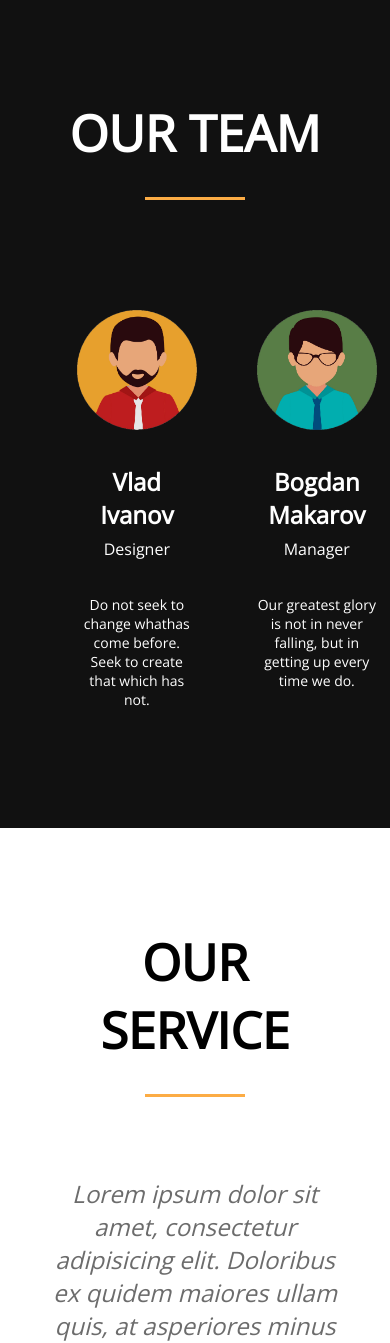
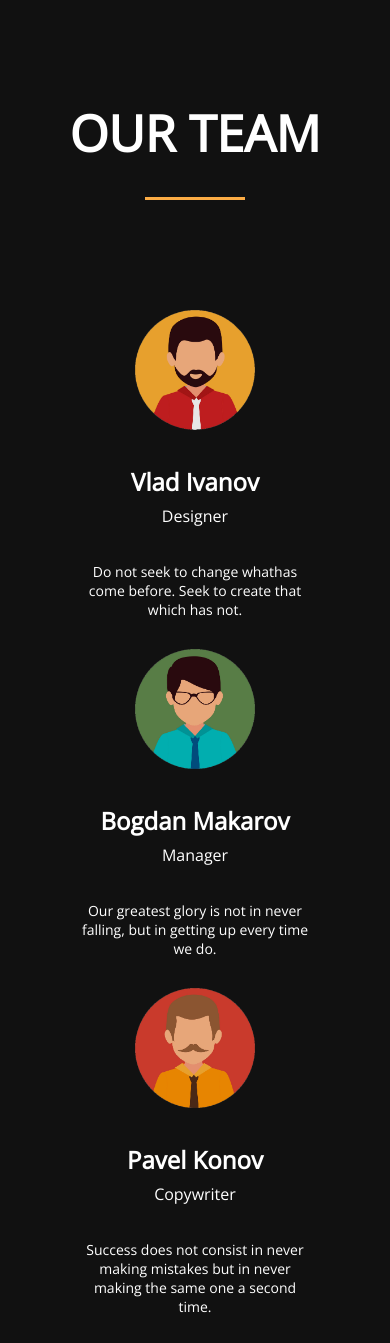
Before and after one commit to vicksod/vicksod.github.io, a PHP site: page / in a window 390 px wide; the page is wider, and only the part inside the window is pictured. Shown: the part 2009-3352 px from the top of that part. Run offline with PHP 8.4, Linux system fonts and the light colour scheme.

Commit message:
Add files via upload

```diff
--- a/MyCompany/CSS/media__style.css
+++ b/MyCompany/CSS/media__style.css
@@ -27,6 +27,9 @@
 		margin-top: 100px;
 	}
 	.our-services {
+		flex-direction: column;
+	}
+	.our__team {
 		flex-direction: column;
 	}
 	.image {
```
